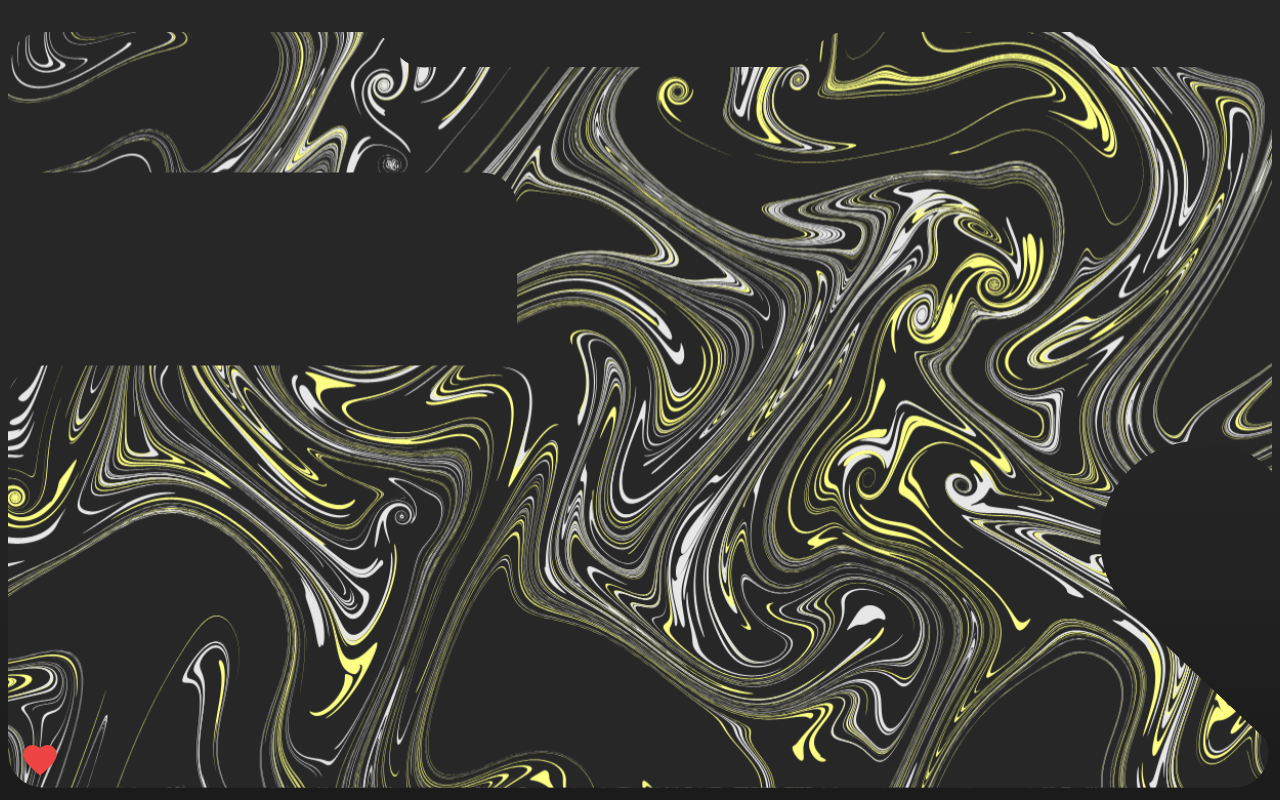
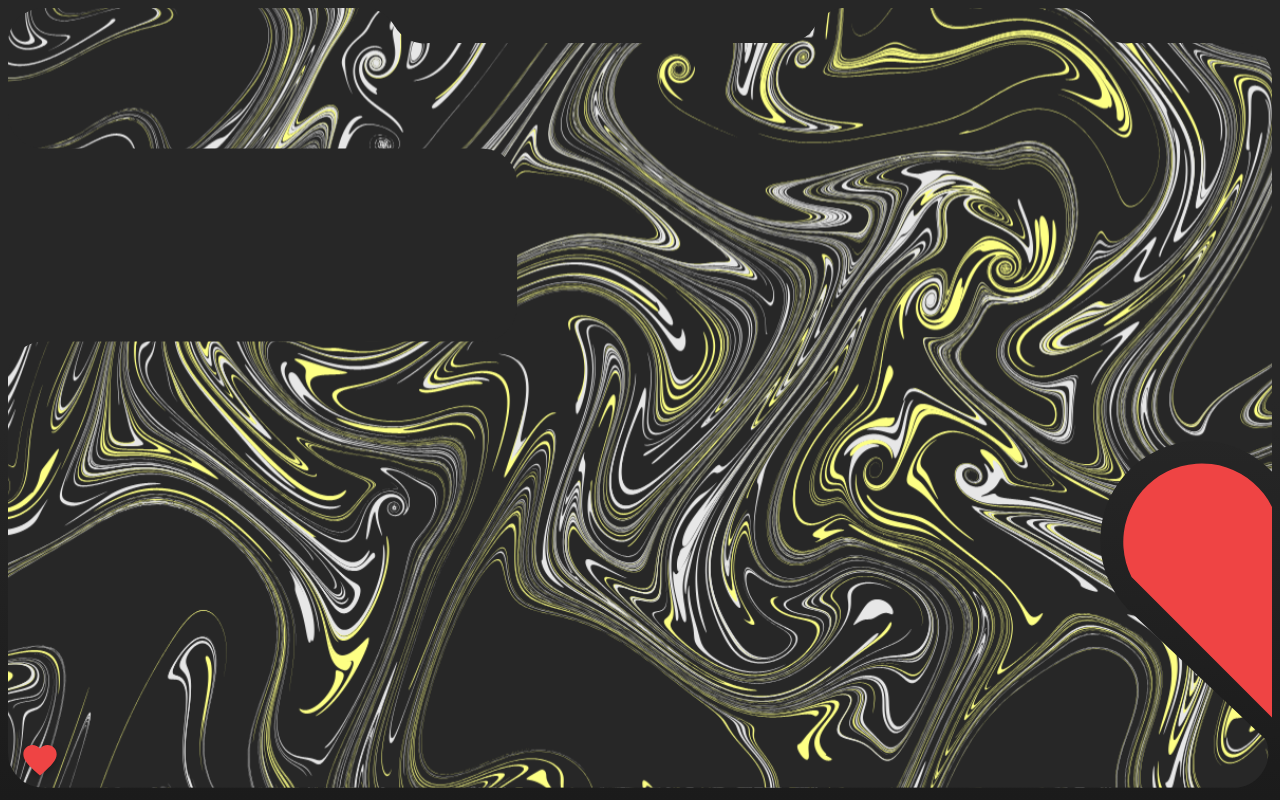
Before and after one commit to cherrycreamsoda/portfolio-hamzazain, a Next.js app: page / in a window 1280 px wide. Built offline with nearby package versions, Linux system fonts and the light colour scheme.

Commit message:
chore: add a bigger heart in it's cutout in SVG.

```diff
--- a/src/components/DynamicSvgFrame.module.css
+++ b/src/components/DynamicSvgFrame.module.css
@@ -1,6 +1,6 @@
 .container {
   position: fixed;
-  top: 32px;
+  top: 8px;
   left: 8px;
   right: 8px;
   bottom: 8px;
@@ -21,7 +21,25 @@
   align-items: center;
   justify-content: center;
 }
-/* Adding heart container and heart styles for bottom left positioning */
+
+/* Adding big heart container positioned in center */
+.bigHeartContainer {
+  position: absolute;
+  top: 50%;
+  left: 50%;
+  transform: translate(-50%, -50%);
+  width: 120px;
+  height: 120px;
+  z-index: 10;
+}
+
+.bigHeart {
+  width: 100%;
+  height: 100%;
+  filter: drop-shadow(0 4px 8px rgba(0, 0, 0, 0.4));
+}
+
+/* Adding small heart container positioned at bottom left */
 .heartContainer {
   position: absolute;
   bottom: 12px;
--- a/src/components/DynamicSvgFrame.tsx
+++ b/src/components/DynamicSvgFrame.tsx
@@ -49,6 +49,12 @@ export default function DynamicSvgFrame() {
   const y6 = 11 + X; // This gets X added (first part of divided line)
   const y7 = 10.5; // This stays unchanged (second part of divided line)
 
+  const heartY1 = 11 + X;
+  const heartY2 = 15 + X;
+  const heartY3 = 11 + X;
+  const heartY4 = 9 + X;
+  const heartY5 = 11 + X;
+
   const pathData = `M0 1A1 1 0 011 0L10 0A1 1 2 0111 .5 1 1 0 0012 1L22 1A1 1 0 0023 .5 1 1 0 0124 0L30 0A1 1 0 0131 .5 1 1 0 0032 1L35 1A1 1 0 0136 2L36 ${y1}A1 1 0 00${y2_x} ${y2_y}L${y3_x} ${y3_y}A1 1 0 0135 ${y4}L1 ${y4}A1 1 0 010 ${y5}L0 ${y6}L0 ${y7}A1 1 0 011 9.5L13.5 9.5A1 1 0 0014.5 8.5L14.5 5A1 1 0 0013.5 4L1 4a1 1 0 01-1-1Z`;
 
   return (
@@ -75,6 +81,10 @@ export default function DynamicSvgFrame() {
           </pattern>
         </defs>
         <path d={pathData} fill="url(#marblePattern)" stroke="none" />
+        <path
+          d={`M40 ${heartY1}L36 ${heartY2}L32 ${heartY3}A1 1 0 0136 ${heartY4}A1 1 0 0140 ${heartY5}`}
+          fill="#ef4444"
+        />
       </svg>
       <div className={styles.heartContainer}>
         <svg className={styles.heart} viewBox="0 0 24 24" fill="none">
--- a/src/styles/global.css
+++ b/src/styles/global.css
@@ -14,7 +14,7 @@ body {
 /* Custom CSS variables for the portfolio */
 :root {
   --primary-color: #a3e635;
-  /* --background-dark: #1a1a1a; */
+  /* Updated background color to match user's preference */
   --background-dark: #272727;
   --text-light: #ffffff;
   --text-muted: #cccccc;
@@ -26,7 +26,7 @@ body {
 }
 
 body {
-  /* background-color: var(--background-dark); */
+  /* Updated background to use gradient as specified by user */
   background: linear-gradient(
     var(--background-dark),
     var(--background-dark),
```
